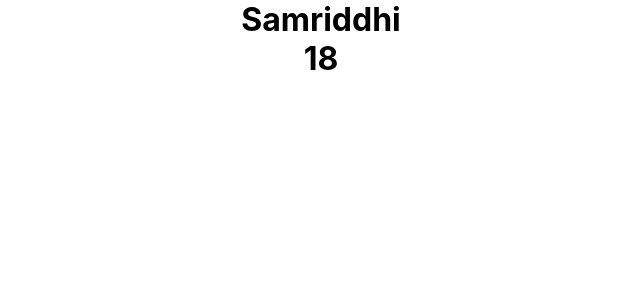
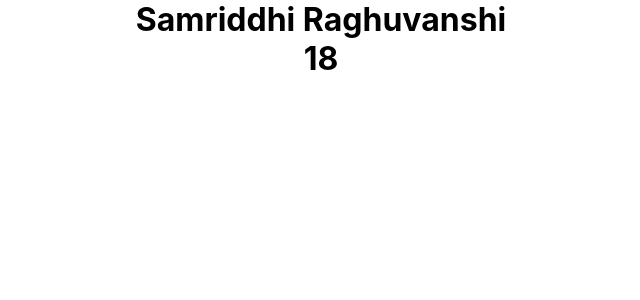
Before and after one commit to Samriddhi2908/react-learning, a React (Create React App) app: page / in a window 1280 px wide. Shown: the top 300 px of the page, without its empty margins (319-959 px from the left). Built offline with nearby package versions, Linux system fonts and the light colour scheme.

Commit message:
Samriddhi raghuvanshi

```diff
--- a/src/App.js
+++ b/src/App.js
@@ -7,7 +7,7 @@ return(
   <div className="App">
 
   <Header
-  name ="Samriddhi"
+  name ="Samriddhi Raghuvanshi"
   age={18}
   />
 
```
